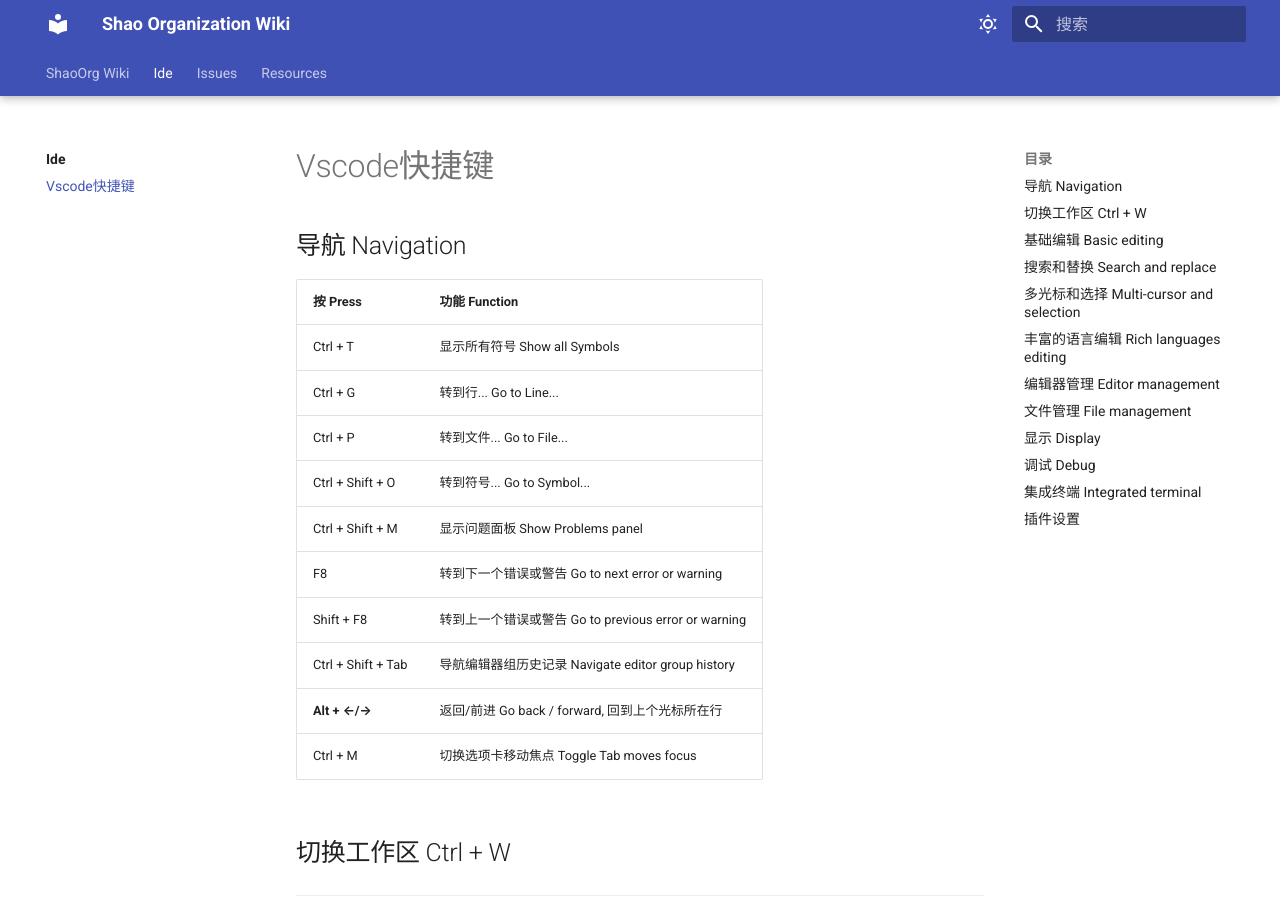
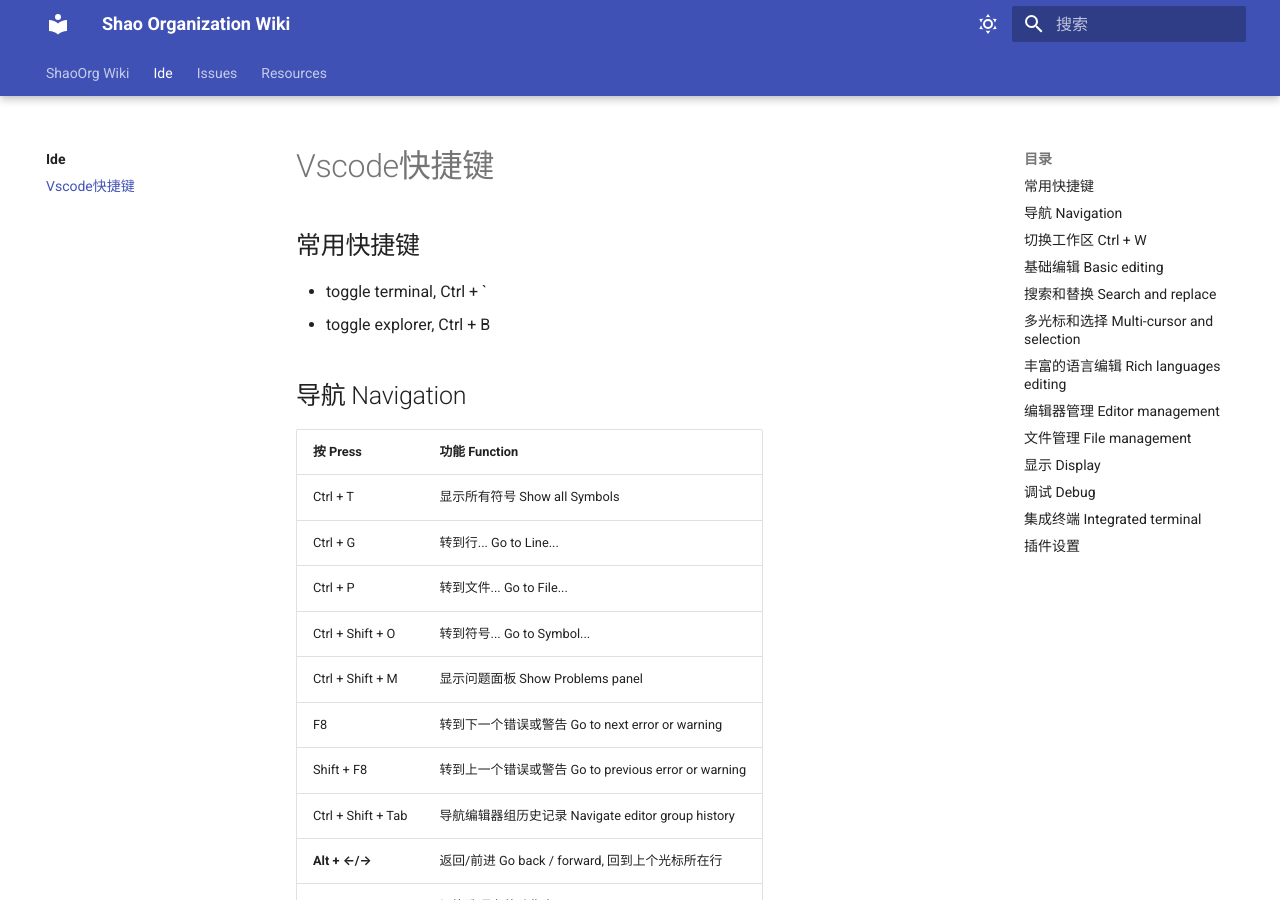
Before and after one commit to ShaoOrg/bulletin, an MkDocs documentation site: the page built from docs/ide/vscode.md, in a window 1280 px wide and 900 px high. Built offline with MkDocs 1.6.1 and Material for MkDocs 9.7.7, drawn with Linux system fonts in a browser that asks for light colours.

Commit message:
NOCR: committed by shell from SSZ-HTPC

```diff
--- a/docs/ide/vscode.md
+++ b/docs/ide/vscode.md
@@ -1,4 +1,7 @@
 # Vscode快捷键
+## 常用快捷键
+- toggle terminal, Ctrl + `
+- toggle explorer, Ctrl + B
 ## 导航 Navigation
 |按 Press|功能 Function|
 |  ----  | ----  |
```
